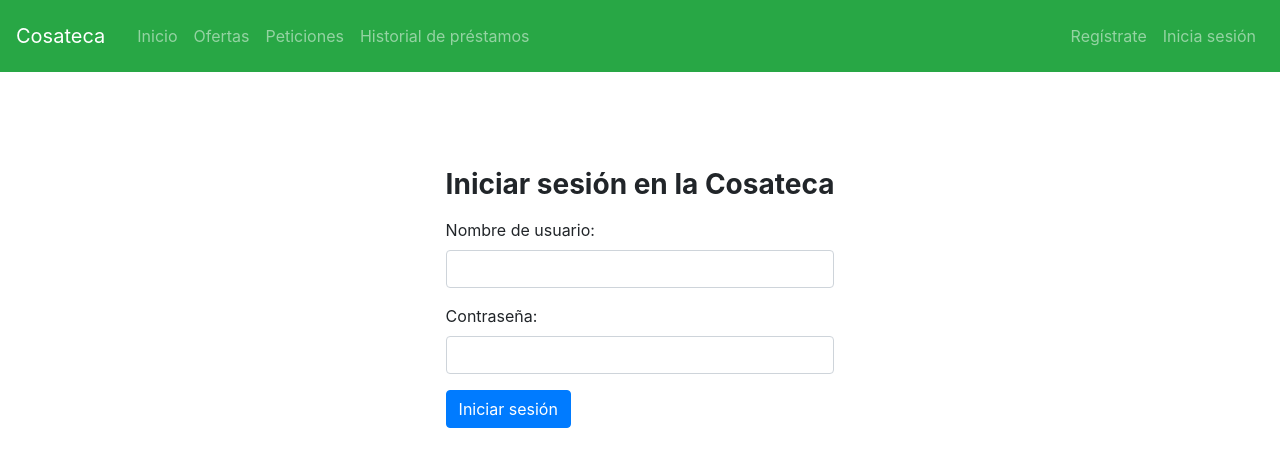
After one commit to alfgonfer/cosateca, a Django app: page /login/ in a window 1280 px wide. The commit adds this page. Shown: the top 467 px of the page. Run offline with Django 3.2, Linux system fonts and the light colour scheme; some libraries are stand-ins or nearby versions.

Commit message:
Implementado login y logout de usuarios
Se ha implementado la funcionalidad de iniciar sesión para los usuarios. También se ha hecho que para las acciones que requieren de estar iniciado sesión te redireccione al login si no lo estás. Se ha cambiado la parte de arriba a la derecha de la barra de navegación en el caso de que estes inciado sesión o no

```diff
--- a/cosateca/ofertas/urls.py
+++ b/cosateca/ofertas/urls.py
@@ -1,9 +1,9 @@
 from django.urls import path
-from .views import OfertaListView, OfertaFormView, OfertaShowView, OfertaUpdateView, MisOfertasView, OfertaDeleteView
+from .views import OfertaListView, OfertaCreateView, OfertaShowView, OfertaUpdateView, MisOfertasView, OfertaDeleteView
 
 urlpatterns=[
     path('',OfertaListView.as_view(), name='ofertas'),
-    path('crear/', OfertaFormView.as_view(), name='crear_oferta'),
+    path('crear/', OfertaCreateView.as_view(), name='crear_oferta'),
     path('misOfertas/', MisOfertasView.as_view(), name='mis_ofertas'),
     path('borrar/', OfertaDeleteView.as_view(), name='borrar_oferta'),
     path('<oferta_id>/', OfertaShowView.as_view(), name='mostrar_oferta'),
--- a/cosateca/templates/base/base.html
+++ b/cosateca/templates/base/base.html
@@ -23,8 +23,13 @@
                 <li class="nav-item"><a class="nav-link" href="#">Historial de préstamos</a></li>
               </ul>
               <ul class="nav navbar-nav navbar-right">
-                <li class="nav-item"><a class="nav-link" href="#"><span class="glyphicon glyphicon-user"></span> Regístrate</a></li>
-                <li class="nav-item"><a class="nav-link" href="#"><span class="glyphicon glyphicon-log-in"></span> Inicia sesión</a></li>
+                {% if user.is_authenticated %}
+                  <li class="nav-item"><a class="nav-link" href="#"><span class="glyphicon glyphicon-user"></span> Mi perfil</a></li>
+                  <li class="nav-item"><a class="nav-link" href="/logout"><span class="glyphicon glyphicon-log-in"></span> Cerrar sesión</a></li>
+                {% else %}
+                  <li class="nav-item"><a class="nav-link" href="#"><span class="glyphicon glyphicon-user"></span> Regístrate</a></li>
+                  <li class="nav-item"><a class="nav-link" href="/login"><span class="glyphicon glyphicon-log-in"></span> Inicia sesión</a></li>
+                {% endif %}
               </ul>
             </div>
           </nav>
--- /dev/null
+++ b/cosateca/templates/usuarios/login.html
@@ -0,0 +1,25 @@
+{% extends 'base/base.html' %}
+{% block titulo_pagina %}Login{% endblock %}
+
+{% block contenido %}
+
+<div class="container-fluid">
+    <div class="row justify-content-center align-self-center mt-5">
+        <form class="align-self-center mt-5" method="post">
+            {% csrf_token %}
+            <h3><strong>Iniciar sesión en la Cosateca</strong></h3>
+            <div class="form-group mt-3">
+                <label for="username">Nombre de usuario:</label>
+                <input class="form-control" type="text" name="username"/>
+            </div>
+            <div class="form-group">
+                <label for="password">Contraseña:</label>
+                <input class="form-control" type="password" name="password"/>
+            </div>
+            <div class="form-group">
+                <input type="submit" class="btn btn-primary" value="Iniciar sesión"/>
+            </div>
+        </form>
+    </div>
+</div>
+{% endblock %}
--- a/cosateca/usuarios/urls.py
+++ b/cosateca/usuarios/urls.py
@@ -1,6 +1,10 @@
+from django.contrib.auth import logout
 from django.urls import path
-from .views import InicioView
+from .views import InicioView, LoginView
+from django.contrib.auth.views import logout_then_login
 
 urlpatterns=[
     path('',InicioView.as_view(), name='inicio'),
+    path('login/', LoginView.as_view(), name='login'),
+    path('logout/', logout_then_login, name='logout')
 ]
--- a/cosateca/usuarios/views.py
+++ b/cosateca/usuarios/views.py
@@ -1,5 +1,10 @@
 from django.shortcuts import render
 from django.views.generic import TemplateView
+from django.contrib.auth.views import LoginView as auth_view
 
 class InicioView(TemplateView):
     template_name = 'inicio/inicio.html'
+
+class LoginView(auth_view):
+    template_name = 'usuarios/login.html'
+    redirect_authenticated_user = True
```
Also changed, not shown: cosateca/ofertas/views.py (+7 -1 lines).
